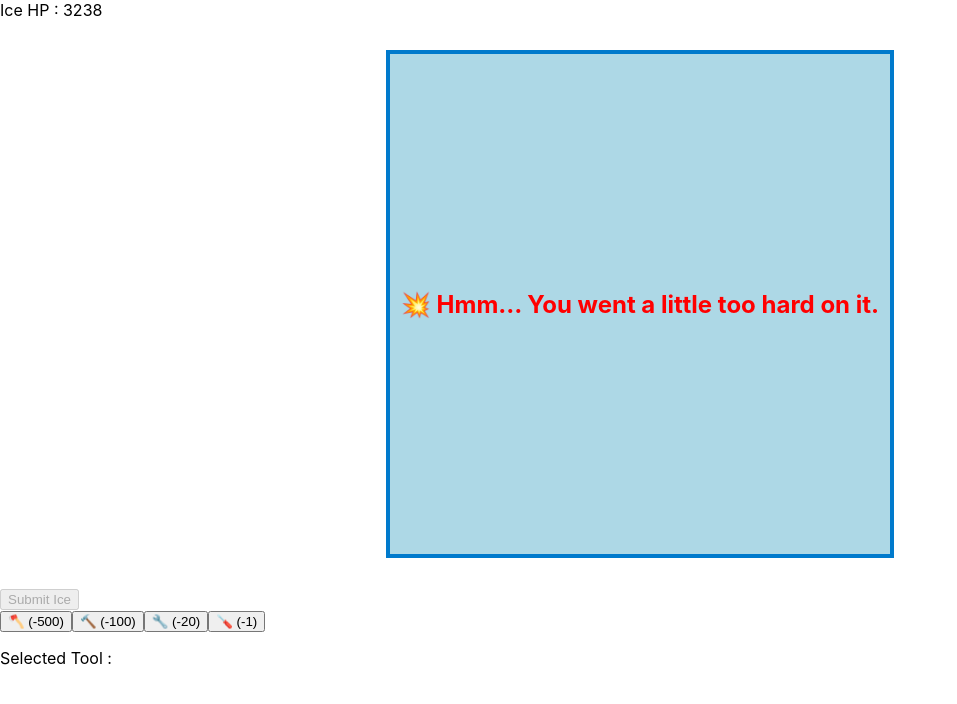
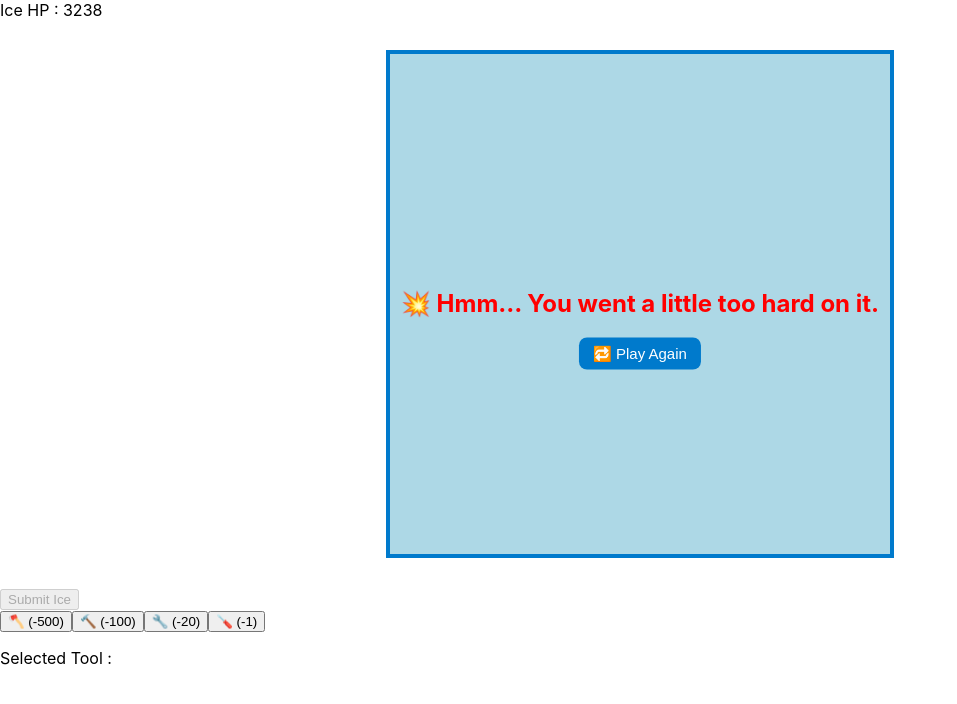
Before and after one commit to lancechoe/IceBreaker, a React (Create React App) app: page /game in a window 1280 px wide. Both pictures are taken after a click on the button "Submit Ice". Shown: the top 704 px of the page, without its empty margins (0-957 px from the left). Built offline with nearby package versions, Linux system fonts and the light colour scheme.

Commit message:
Play again 버튼 추가

```diff
--- a/src/pages/GamePage.jsx
+++ b/src/pages/GamePage.jsx
@@ -3,7 +3,7 @@ import "../styles/GamePage.css";
 
 function GamePage() {
   /* 얼음 HP 설정 (1000과 5000사이 랜덤) 변수*/
-  const [initialHP] = useState(
+  const [initialHP, setInitialHP] = useState(
     Math.floor(Math.random() * (5000 - 1000 + 1)) + 1000
   );
   const [iceHP, setIceHP] = useState(initialHP);
@@ -16,6 +16,7 @@ function GamePage() {
   const [selectedTool, setSelectedTool] = useState(null);
   /* 제출 변수 */
   const [submitted, setSubmitted] = useState(false);
+  /* 결과 메시지 변수 */
   const [resultMessage, setResultMessage] = useState("");
   /* 게임 오버 변수 */
   const [isGameOver, setIsGameOver] = useState(false);
@@ -65,6 +66,17 @@ function GamePage() {
     setSubmitted(true);
   };
 
+  /* 재시작 함수 */
+  const handleReset = () => {
+    const newInitialHP = Math.floor(Math.random() * (5000 - 1000 + 1)) + 1000;
+    setInitialHP(newInitialHP);
+    setIceHP(newInitialHP);
+    setSelectedTool(null);
+    setIsGameOver(false);
+    setSubmitted(false);
+    setResultMessage("");
+  };
+
   return (
     <div>
       <div>Ice HP : {iceHP}</div>
@@ -81,7 +93,13 @@ function GamePage() {
           <div className="ice-message">💀 RIP, beautiful ice.</div>
         )}
         {(isGameOver || submitted) && (
-          <div className="ice-message">{resultMessage}</div>
+          <div className="ice-message">
+            {resultMessage}
+            <br />
+            <button onClick={handleReset} className="play-again-button">
+              🔁 Play Again
+            </button>
+          </div>
         )}
       </div>
       <button onClick={handleSubmit} disabled={submitted || isGameOver}>
--- a/src/styles/GamePage.css
+++ b/src/styles/GamePage.css
@@ -27,7 +27,7 @@
 
 .ice-message {
   position: absolute;
-  top: 50%;
+  top: 55%;
   left: 50%;
   transform: translate(-50%, -50%);
   color: red;
@@ -59,3 +59,19 @@
       16 0,
     auto; /*!emojicursor.app*/
 }
+
+.play-again-button {
+  margin-top: 20px;
+  padding: 7px 14px;
+  font-size: 15px;
+  border-radius: 8px;
+  border: none;
+  background-color: #007acc;
+  color: white;
+  cursor: pointer;
+  transition: background-color 0.3s ease;
+}
+
+.play-again-button:hover {
+  background-color: #005a99;
+}
```
